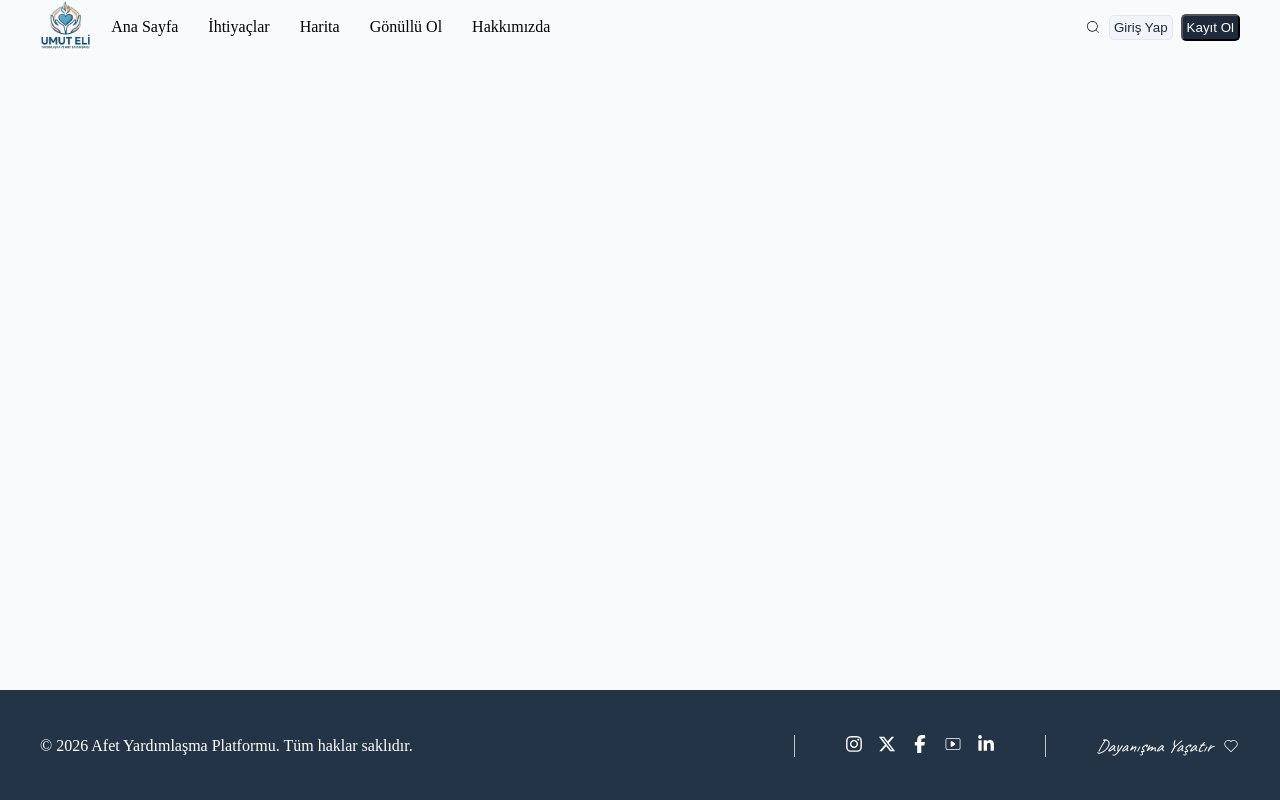
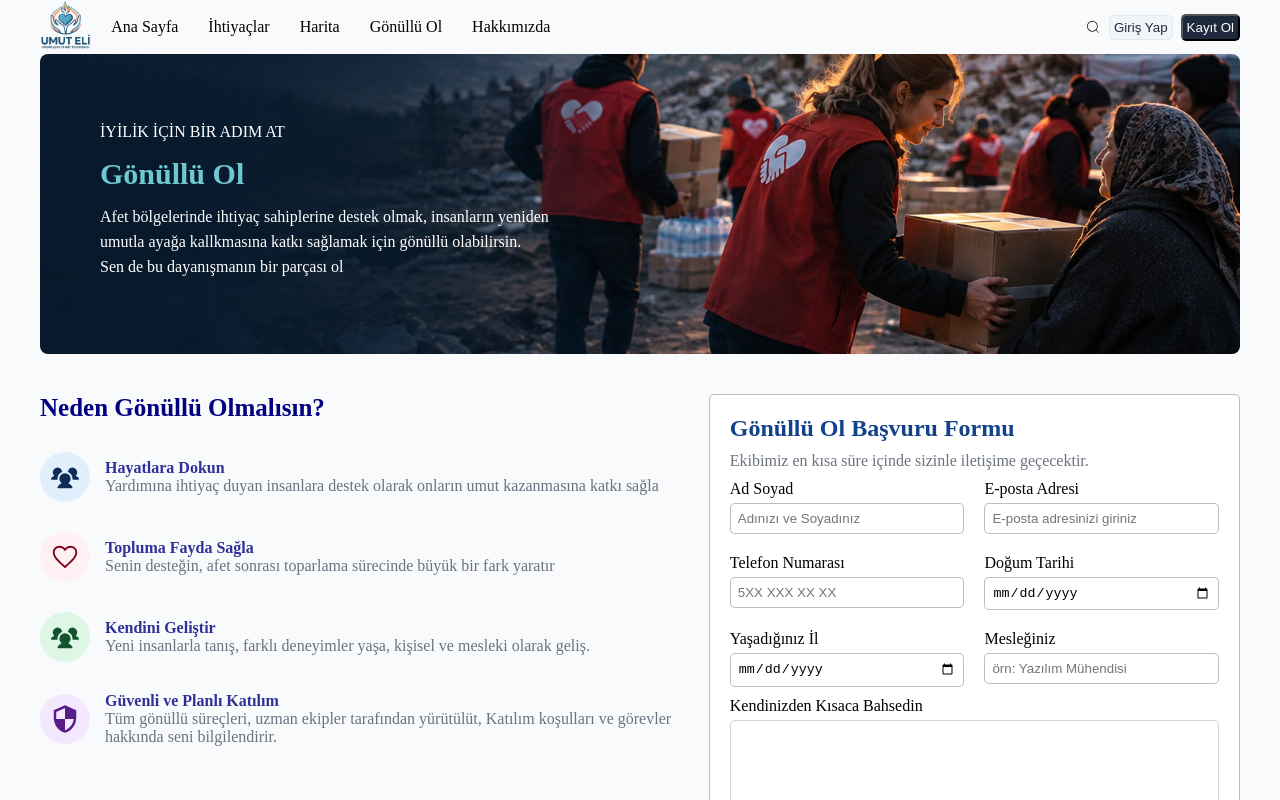
Before and after one commit to Aleynaakduman/disaster-help-platform, a React (Vite) app: page /volunteer in a window 1280 px wide. Shown: the top 800 px of the page. Built offline with nearby package versions, Linux system fonts and the light colour scheme.

Commit message:
volunteer page design

```diff
--- a/src/App.jsx
+++ b/src/App.jsx
@@ -5,6 +5,7 @@ import Navbar from './components/Navbar/Navbar'
 import Home from './pages/Home/Home'
 import Footer from './components/Footer/Footer'
 import Needs from './pages/Needs/Needs'
+import Volunteer from './pages/Volunteer/Volunteer'
 function App() {
   const [count, setCount] = useState(0)
 
@@ -18,6 +19,7 @@ function App() {
          <Routes>
           <Route path='/' element={<Home/>} />
            <Route path='/needs' element={<Needs/>} />
+           <Route path='/volunteer' element={<Volunteer/>} />
 
         </Routes>
        </div>
--- a/src/components/Navbar/Navbar.jsx
+++ b/src/components/Navbar/Navbar.jsx
@@ -17,7 +17,7 @@ function Navbar() {
                 <Link to="/">Ana Sayfa</Link>
                 <Link to="/needs">İhtiyaçlar</Link>
                 <Link>Harita</Link>
-                <Link>Gönüllü Ol</Link>
+                <Link to="/volunteer">Gönüllü Ol</Link>
                 <Link>Hakkımızda</Link>
         </div>
 
--- /dev/null
+++ b/src/pages/Volunteer/Volunteer.css
@@ -0,0 +1,200 @@
+.volunteer-container {
+    max-width: 1200px;
+    margin: 0 auto;
+}
+
+.volunteer-top {
+    position: relative;
+    width: 100%;
+    height: 300px;
+}
+
+.volunteer-top img {
+    width: 100%;
+    height: 300px;
+    object-fit: cover;
+    border-radius: 8px;
+}
+
+.volunter-top-text {
+    position: absolute;
+    bottom: 25%;
+    color: #fff;
+    left: 5%;
+    line-height: 20px
+}
+
+.volunter-top-text h4 {
+    font-size: 30px;
+    color: rgb(111, 199, 210);
+}
+
+.volunter-top-text p {
+    line-height: 25px;
+}
+
+
+.volunteer-bottom {
+    display: flex;
+    gap: 30px;
+    align-items: stretch;
+    margin-top: 20px;
+
+}
+
+.volunteer-bottom-left h4 {
+    font-size: 25px;
+    color: #000080;
+    margin: 20px 0;
+}
+
+.volunteer-bottom-left  {
+    display: flex;
+    flex-direction: column;
+    gap: 10px;
+}
+
+
+
+
+.volunteer-cards {
+    display: flex;
+    flex-direction: column;
+    gap: 30px;
+}
+
+.volunteer-card {
+    display: flex;
+    align-items: center;
+    gap: 15px;
+}
+
+.volunteer-card p {
+    color: #6B7280;
+}
+
+
+.volunteer-card b {
+    color: #000080ce;
+}
+
+.volunteer-icon-1 {
+    background-color: #e1effc;
+    color: #0F2C59;
+    border-radius: 50%;
+    font-size: 30px;
+    padding: 10px;
+    display: flex;
+    align-items: center;
+}
+
+.volunteer-icon-2 {
+    background-color: #FFF0F3;
+    color: #800020;
+    border-radius: 50%;
+    font-size: 30px;
+    padding: 10px;
+    display: flex;
+    align-items: center;
+}
+
+.volunteer-icon-3 {
+    background-color: #def6e5;
+    color: #14532D;
+    border-radius: 50%;
+    font-size: 30px;
+    padding: 10px;
+    display: flex;
+    align-items: center;
+}
+
+.volunteer-icon-4 {
+    background-color: #F3E8FF;
+    color: #581C87;
+    border-radius: 50%;
+    font-size: 30px;
+    padding: 10px;
+    display: flex;
+    align-items: center;
+}
+
+.block-p {
+    background-color: #e1effc;
+    margin-top: 50px;
+    padding: 3px;
+    border-radius: 5px;
+    display: flex;
+    align-items: center;
+    gap: 5px;
+
+}
+
+.p-icon {
+    color: #12428a
+}
+
+
+.volunteer-bottom-right {
+    border: 1px solid #6b728077;
+    border-radius: 5px;
+    margin-top: 20px;
+    padding: 20px;
+    width: 55%;
+    background-color: #fff;
+}
+
+
+.form-group {
+    display: flex;
+    flex-direction: column;
+}
+
+.volunteer-form {
+    display: grid;
+    grid-template-columns: repeat(2, 1fr);
+    gap: 20px;
+
+}
+
+.volunteer-bottom-right h2{
+    color: #12428a;
+}
+
+.volunteer-bottom-right p{
+    color: #6B7280 ;
+    margin: 10px 0;
+}
+.form-group input {
+    padding: 7px;
+    border-radius: 5px;
+    border: 1px solid #6b728077;
+    margin-top: 5px;
+    outline: none;
+}
+
+.form-group-2 textarea {
+    width: 100%;
+    min-height: 120px;
+    padding: 12px;
+    border: 1px solid #D1D5DB;
+    border-radius: 5px;
+    font-family: inherit;
+    resize: none;
+    outline: none;
+    margin-top: 5px;
+}
+
+.form-group-2{
+    margin-top: 10px;
+}
+.form-btn {
+    width: 100%;
+    background-color: #243447;
+    color: #fff;
+    cursor: pointer;
+    margin-top:10px;
+    padding: 7px;
+    border: none;
+    border-radius: 5px;
+
+}
--- /dev/null
+++ b/src/pages/Volunteer/Volunteer.jsx
@@ -0,0 +1,118 @@
+import React from 'react'
+import { PiUsersThreeFill } from "react-icons/pi";
+import { IoMdHeartEmpty } from "react-icons/io";
+import { MdOutlineSecurity } from "react-icons/md";
+import { RiErrorWarningFill } from "react-icons/ri";
+
+import gönüllü from '../../assets/gönüllü.png'
+import './Volunteer.css'
+function Volunteer() {
+
+
+
+
+
+  return (
+    <div className='volunteer-container'>
+      <div className="volunteer-top">
+        <img src={gönüllü} alt="" />
+        <div className="volunter-top-text">
+          <p>İYİLİK İÇİN BİR ADIM AT</p> <br />
+          <h4>Gönüllü Ol</h4> <br />
+          <p>Afet bölgelerinde ihtiyaç sahiplerine destek olmak, insanların yeniden <br /> umutla ayağa kallkmasına katkı sağlamak için gönüllü olabilirsin. <br /> Sen de bu dayanışmanın bir parçası ol </p>
+        </div>
+      </div>
+
+
+      <div className="volunteer-bottom">
+        <div className="volunteer-bottom-left">
+          <h4>Neden Gönüllü Olmalısın?</h4>
+          <div className="volunteer-cards">
+            <div className="volunteer-card">
+              <div className='volunteer-icon-1'><PiUsersThreeFill /></div>
+              <div className="volunteer-card-content">
+                <b>Hayatlara Dokun</b>
+                <p>Yardımına ihtiyaç duyan insanlara destek olarak onların umut kazanmasına katkı sağla</p>
+              </div>
+            </div>
+            <div className="volunteer-card">
+              <div className='volunteer-icon-2'><IoMdHeartEmpty /></div>
+              <div className="volunteer-card-content">
+                <b>Topluma Fayda Sağla</b>
+                <p>Senin desteğin, afet sonrası toparlama sürecinde büyük bir fark yaratır</p>
+              </div>
+            </div>
+            <div className="volunteer-card">
+              <div className='volunteer-icon-3'><PiUsersThreeFill /></div>
+              <div className="volunteer-card-content">
+                <b>Kendini Geliştir</b>
+                <p>Yeni insanlarla tanış, farklı deneyimler yaşa, kişisel ve mesleki olarak geliş.</p>
+              </div>
+            </div>
+            <div className="volunteer-card">
+              <div className='volunteer-icon-4'><MdOutlineSecurity /></div>
+              <div className="volunteer-card-content">
+                <b>Güvenli ve Planlı Katılım</b>
+                <p>Tüm gönüllü süreçleri, uzman ekipler tarafından yürütülüt, Katılım koşulları ve görevler hakkında seni bilgilendirir.</p>
+              </div>
+            </div>
+          </div>
+
+          <p className='block-p'><RiErrorWarningFill className='p-icon' />Gönüllü olmak için 18 yaşından büyük olmak gerekiyor.</p>
+        </div>
+
+        <div className="volunteer-bottom-right">
+          <h2>Gönüllü Ol Başvuru Formu</h2>
+          <p>Ekibimiz en kısa süre içinde sizinle iletişime geçecektir. </p>
+
+          <form className='volunteer-form'>
+            <div className="form-group">
+              <label htmlFor="">Ad Soyad</label>
+              <input type="text" placeholder='Adınızı ve Soyadınız' required />
+            </div>
+
+            <div className="form-group">
+              <label htmlFor="">E-posta Adresi</label>
+              <input required type="email" placeholder='E-posta adresinizi giriniz' />
+            </div>
+
+
+            <div className="form-group">
+              <label htmlFor="">Telefon Numarası</label>
+              <input  required  maxLength={11} type="tell" placeholder='5XX XXX XX XX' />
+            </div>
+
+
+            <div className="form-group">
+              <label htmlFor="">Doğum Tarihi</label>
+              <input type="date" placeholder='GG/AA/YYYY' />
+
+            </div>
+            <div className="form-group">
+              <label htmlFor="">Yaşadığınız İl</label>
+              <input type="date" placeholder='İl seçiniz' />
+
+            </div>
+            <div className="form-group">
+              <label htmlFor="">Mesleğiniz</label>
+              <input type="text" placeholder='örn: Yazılım Mühendisi' />
+            </div>
+
+
+
+
+          </form>
+            <div className="form-group-2">
+                 <label htmlFor="">Kendinizden Kısaca Bahsedin</label>
+              <textarea></textarea>
+            </div>
+          <button className='form-btn'>Başvuruyu Gönder</button>
+        </div>
+      </div>
+
+
+    </div>
+  )
+}
+
+export default Volunteer
```
Also changed, not shown: src/assets/gönüllü.png (added).
